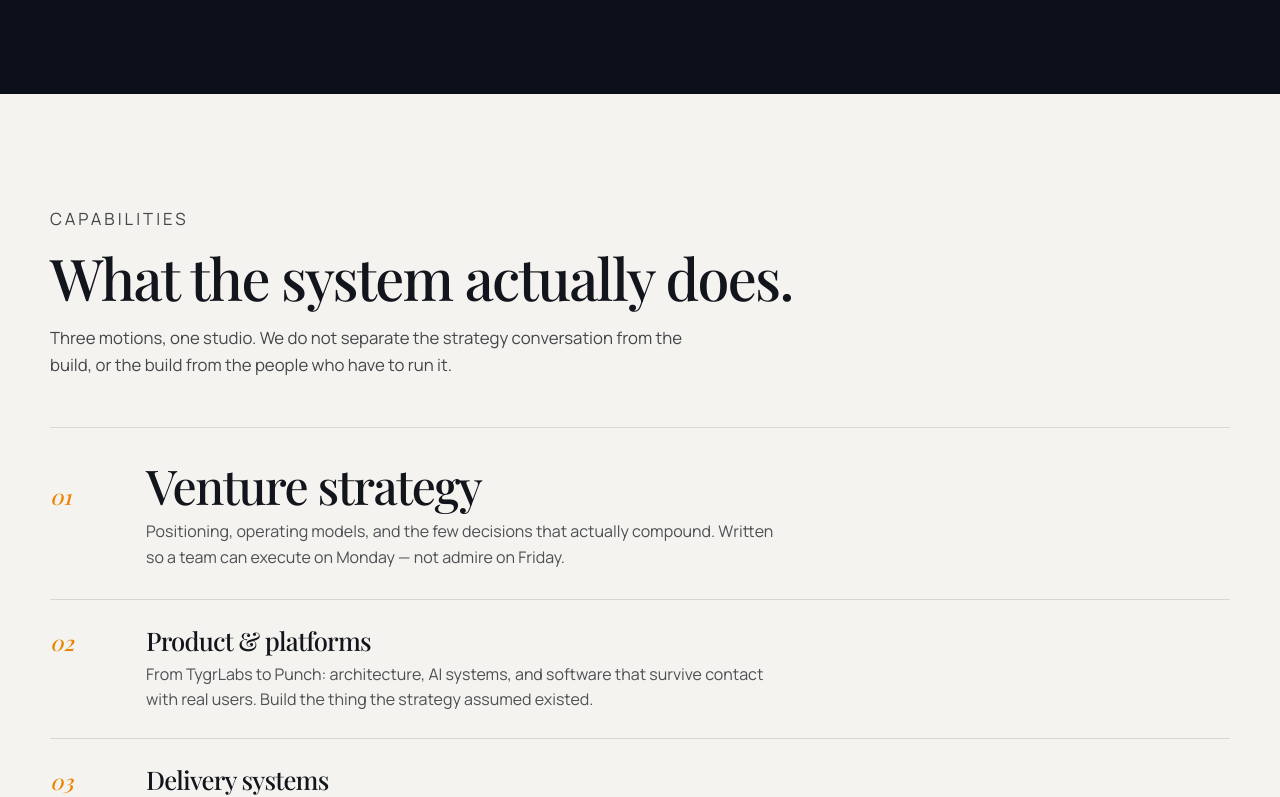
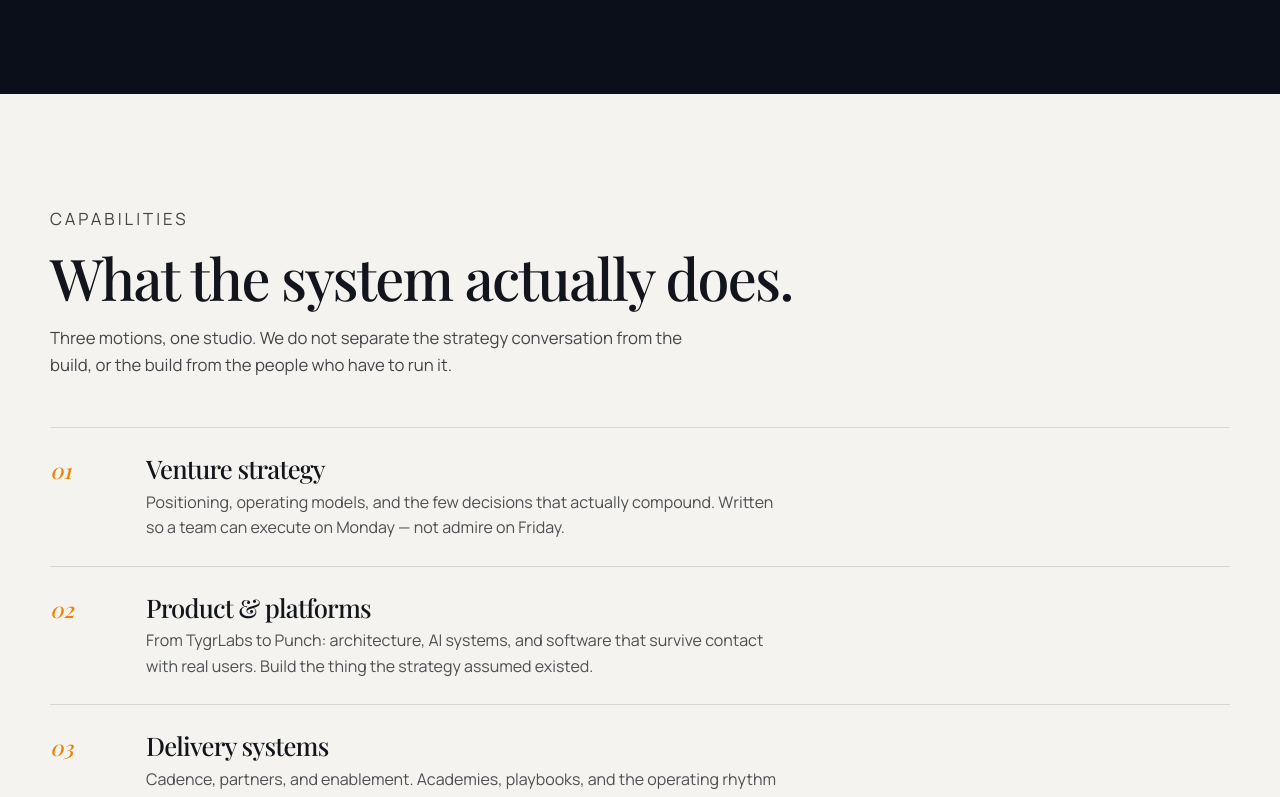
Before and after one commit to rasheq-tygr/tygr-strategy-forge, a React (Vite) app: page / in a window 1280 px wide. Shown: the part 2058-2855 px from the top of the page. Built offline with nearby package versions, Linux system fonts and the light colour scheme; a web font is replaced by a local one.

Commit message:
Match capability row titles to one type size.
The first row was styled as a lead, so Venture strategy rendered much larger than the rows under it.

Co-authored-by: Rasheq TYGR <rasheq@tygrventures.com>

```diff
--- a/src/components/Capabilities.tsx
+++ b/src/components/Capabilities.tsx
@@ -27,7 +27,7 @@ export function Capabilities({ limit, heading = true }: { limit?: number; headin
         ) : null}
         <div className="cap-list">
           {items.map((item, i) => (
-            <Reveal key={item.id} className={i === 0 ? "cap-row is-lead" : "cap-row"}>
+            <Reveal key={item.id} className="cap-row">
               <p className="cap-number">
                 <Editable path={`capabilities.items.${i}.number`} />
               </p>
--- a/src/styles/global.css
+++ b/src/styles/global.css
@@ -591,14 +591,6 @@ h3,
 
 .cap-row .cap-number {
   color: var(--tygr-orange);
-}
-
-.cap-row.is-lead {
-  padding: 2rem 0 1.8rem;
-}
-
-.cap-row.is-lead h3 {
-  font-size: clamp(2rem, 4vw, 3rem);
 }
 
 .cap-number {
```
